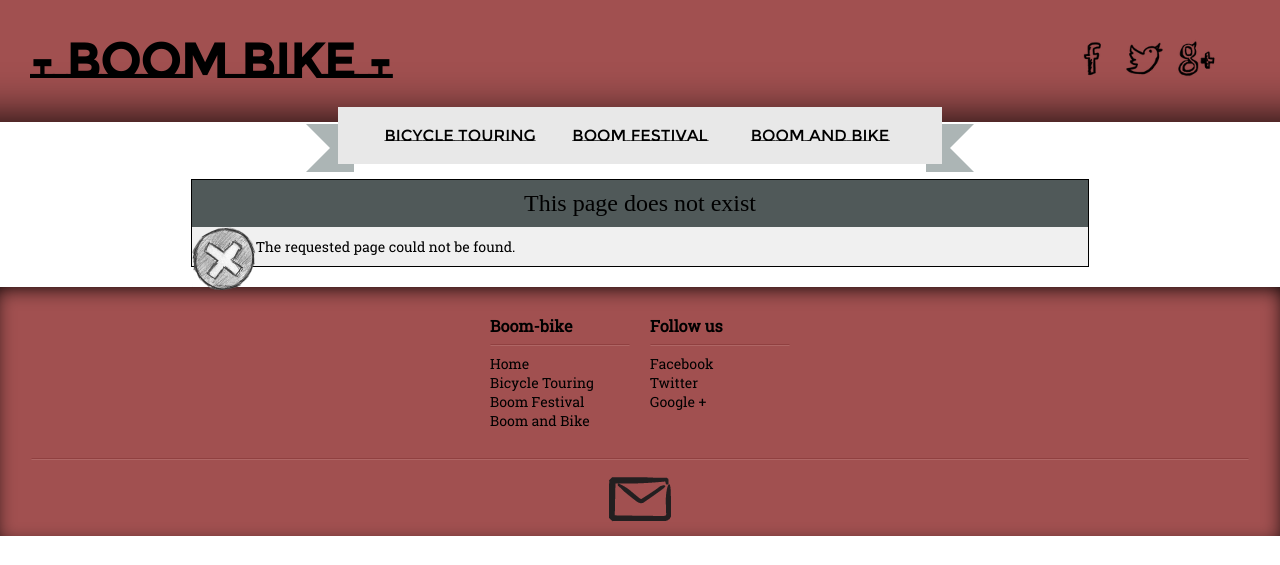
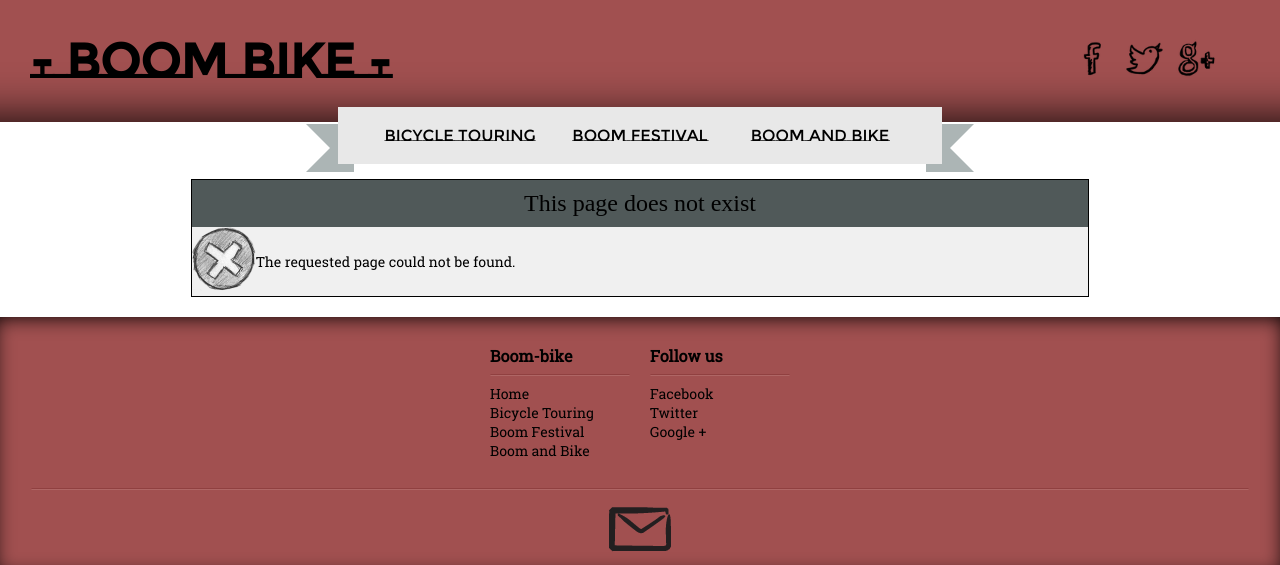
Before and after one commit to boom-bike/boombike, a Django app: template templates/404.html in a window 1280 px wide. Shown: the top 565 px of the page. Run offline with Django 3.2, Linux system fonts and the light colour scheme; the template is opened without the code that fills it, so the values that code supplies are empty; some libraries are stand-ins or nearby versions.

Commit message:
404 style update 3

```diff
--- a/info/static/css/base.css
+++ b/info/static/css/base.css
@@ -601,6 +601,12 @@ div.article_style p {
     background-color: #F0F0F0;
 }
 
+
+div.article_style p.error {
+    padding-top: 25px;
+    padding-bottom: 25px;
+}
+
 div.article_style p.bottom_link {
     font-size: 12px;
     padding-bottom: 18px;
@@ -662,11 +668,6 @@ div#main_content h2 {
 div#article_title {
     background-color: #505959;
     text-align: center;
-}
-
-p.error {
-    padding-top: 20px;
-    padding-bottom: 20px;
 }
 
 div#article_content h3 {
```
